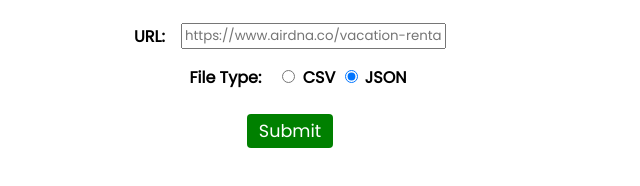
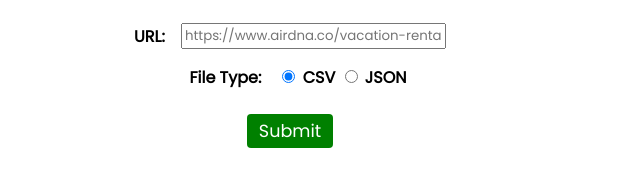
Before and after one commit to rakibul-me/airdna-scraping, a website: page public/index.html in a window 1280 px wide. Shown: the part 482-668 px from the top of the page, 350-990 px from the left. Drawn offline with Linux system fonts and the light colour scheme.

Commit message:
Default data type is CSV now

```diff
--- a/public/index.html
+++ b/public/index.html
@@ -66,15 +66,9 @@
         <div class="row">
           <label for="fileType">File Type: </label>
           <div class="radio">
-            <input type="radio" name="fileType" id="CSV" value="csv" />
+            <input type="radio" name="fileType" id="CSV" value="csv" checked />
             <label for="CSV">CSV</label>
-            <input
-              type="radio"
-              name="fileType"
-              id="json"
-              value="json"
-              checked
-            />
+            <input type="radio" name="fileType" id="json" value="json" />
             <label for="json">JSON</label>
           </div>
         </div>
```
